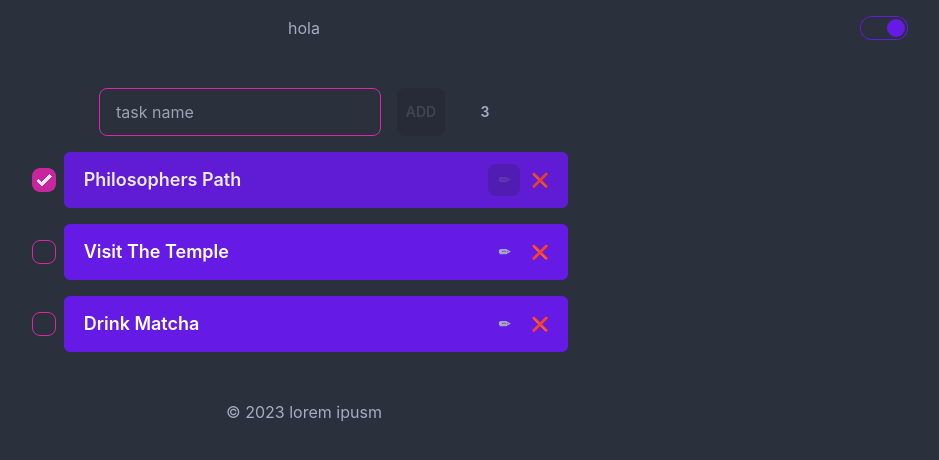
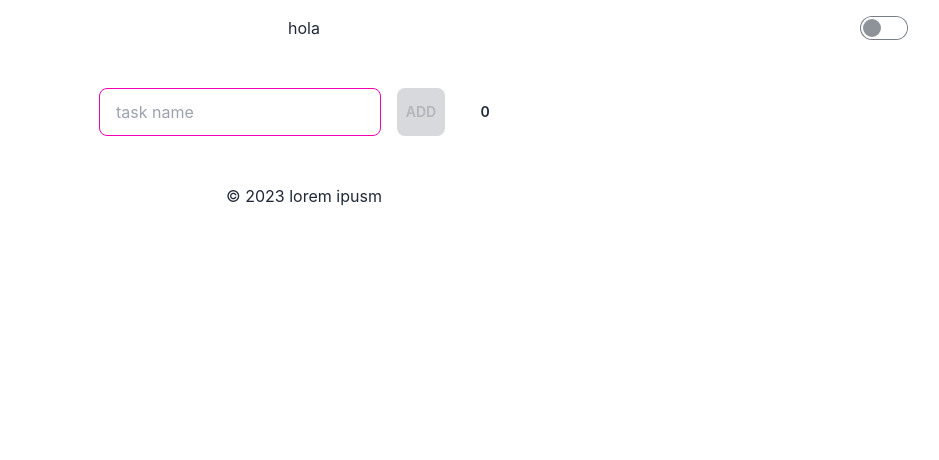
Before and after one commit to A9Marshe/mini-todo, a React (Create React App) app: page / in a window 1280 px wide. Shown: the top 460 px of the page, without its empty margins (336-1275 px from the left). Built offline with nearby package versions, Linux system fonts and the light colour scheme.

Commit message:
basic useStorage: now tasks and theme can be stored and retrieved from LocalStorage

```diff
--- a/src/App.js
+++ b/src/App.js
@@ -4,16 +4,24 @@ import { TasksContext, ThemeContext } from './context/TasksContext';
 import tasksReducer from './hooks/TasksReducer';
 import './App.css'
 
+
+//reading from localStorage
+let localTasks = JSON.parse(localStorage.getItem('tasks-list'));
+localTasks = localTasks === null ? [] : localTasks;
+let localTheme = JSON.parse(localStorage.getItem('theme-mode'));
+localTheme = localTheme === null ? 'light' : localTheme;
 export default function App() {
-  const [tasks, dispatch] = useReducer(tasksReducer, initialTasks);
-  const headId = useRef(tasks.length);
-  const [theme, setTheme] = useState('dark');
+  const [theme, setTheme] = useState(localTheme);
+  const [tasks, dispatch] = useReducer(tasksReducer, localTasks);
+  const headId = useRef(Math.max(tasks.map(e => e.id)));
   useEffect(() => {
-    console.log(`Theme changed! \n`)
-    return () => {
-      console.log(theme);
-    }
+    localStorage.setItem('tasks-list', JSON.stringify(tasks));
+  }, [tasks])
+
+  useEffect(() => {
+    localStorage.setItem('theme-mode', JSON.stringify(theme))
   }, [theme])
+
 
   function toggleTheme() {
     (theme === "light") ? setTheme("dark") : setTheme("light")
```
